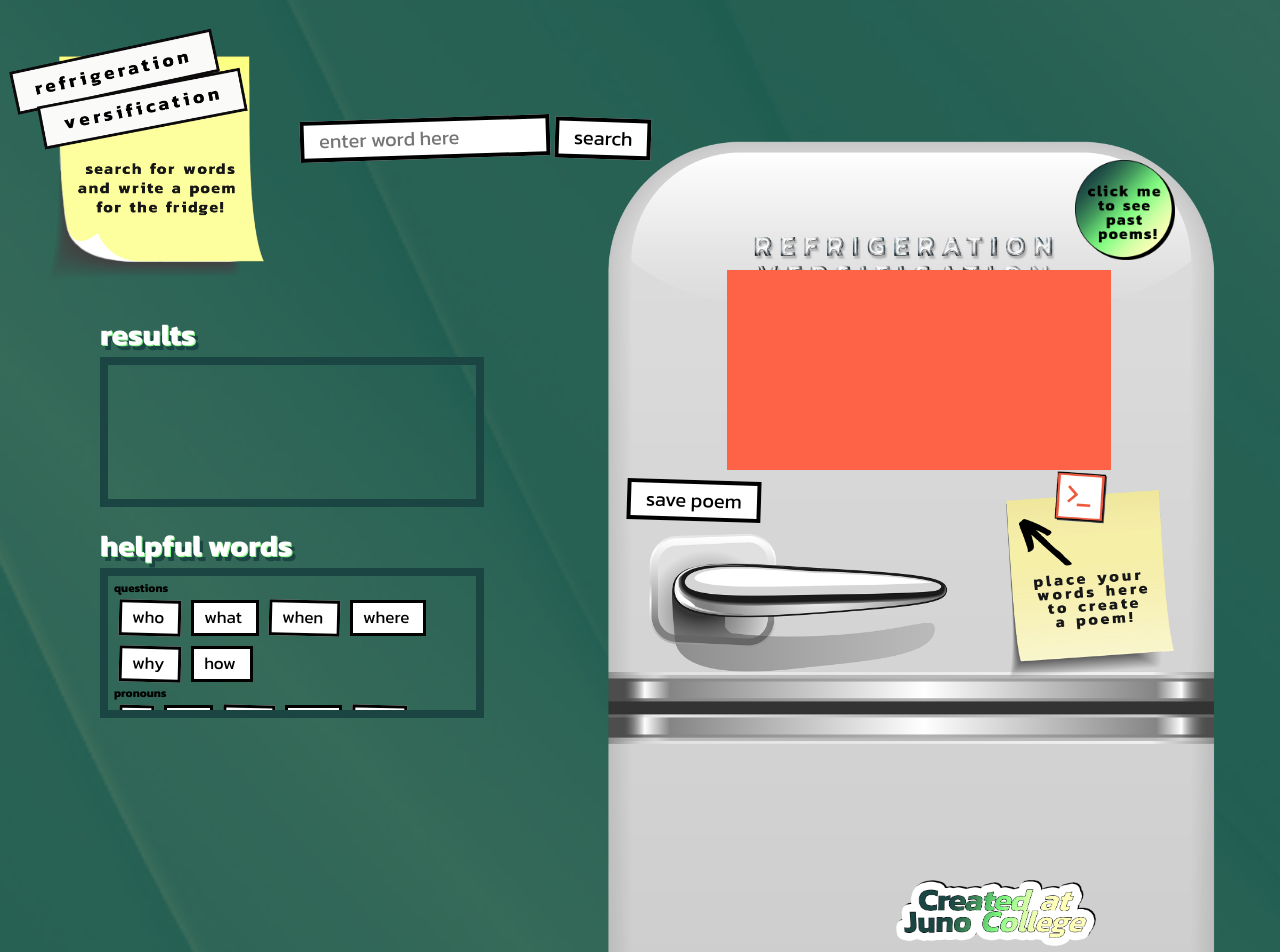
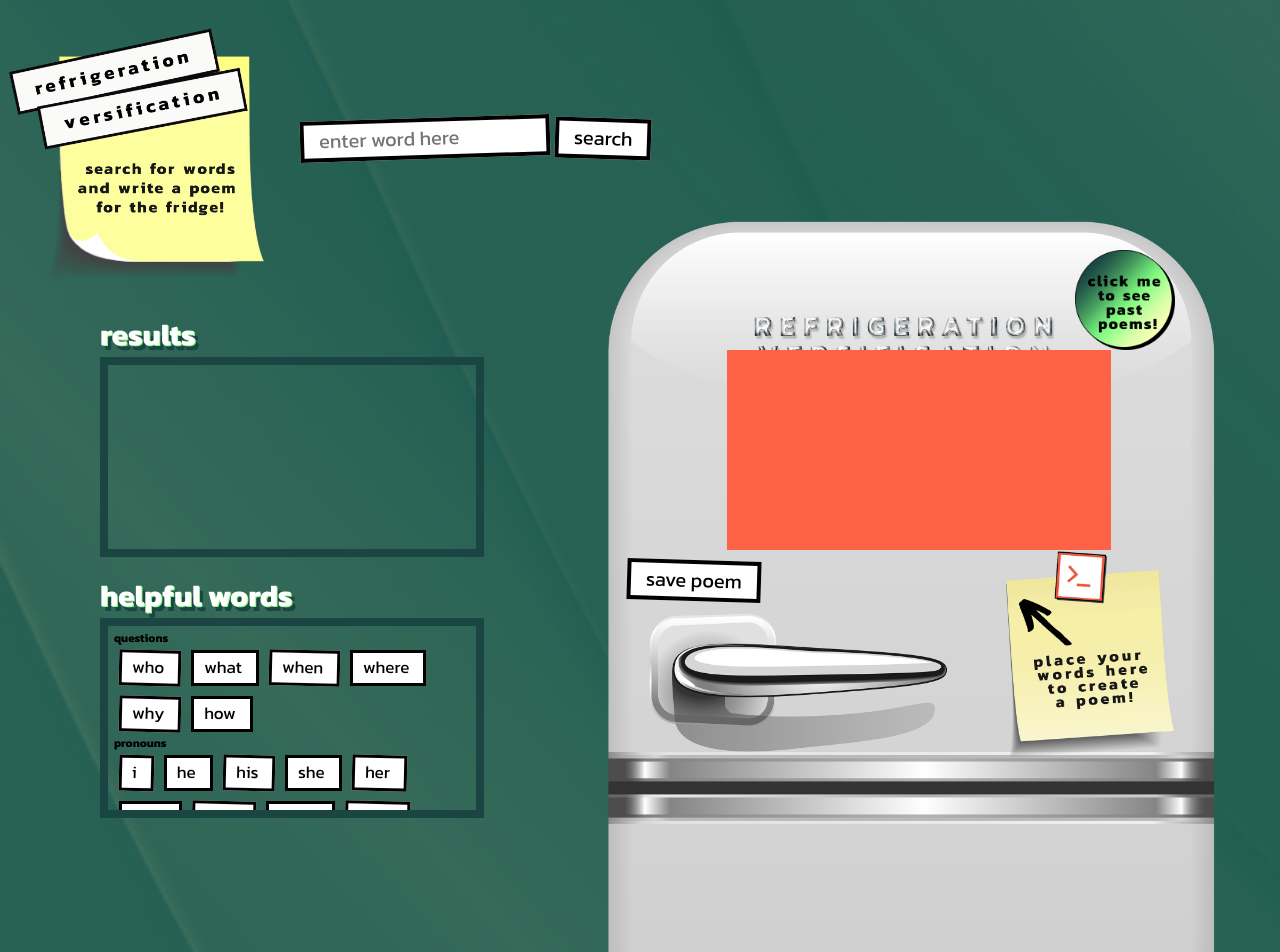
Before and after one commit to AndrewCraig101/RefrigerationVersification, a React (Create React App) app: page / in a window 1280 px wide. Shown: the top 952 px of the page. Built offline with nearby package versions, Linux system fonts and the light colour scheme.

Commit message:
updated css

```diff
--- a/src/App.css
+++ b/src/App.css
@@ -94,15 +94,16 @@ main {
   z-index: 6;
   width: 100px;
   left: 84%;
-  top: 20%;
+  top: 250px;;
 }
 
 .junoButton{
   position: absolute;
   z-index: 7;
-  width: 200px;
+  max-width: 200px;
+  width: 100%;
   left: 70%;
-  top: 110%;
+  top: 120%;
 }
 
 .poems-container {
@@ -176,7 +177,7 @@ h2{
   border: 8px solid #1a4543;
   margin: 5px 0 10px 100px;
   width: 60%;
-  height: 150px;
+  height: 200px;
   overflow: auto;
   padding: 6px;
   z-index: 5;
@@ -237,7 +238,7 @@ li:focus {
 }
 
 .poemArea{
-  margin-top: 180px;
+  margin-top: 160px;
   border: none;
   box-shadow: none;
   background-color: none;
@@ -264,6 +265,7 @@ li:focus {
 .fridgeImage{
 
   position: relative;
+  margin: 0 auto;
   margin-top: -50%;
   z-index: 1;
   width: 80%;
```
